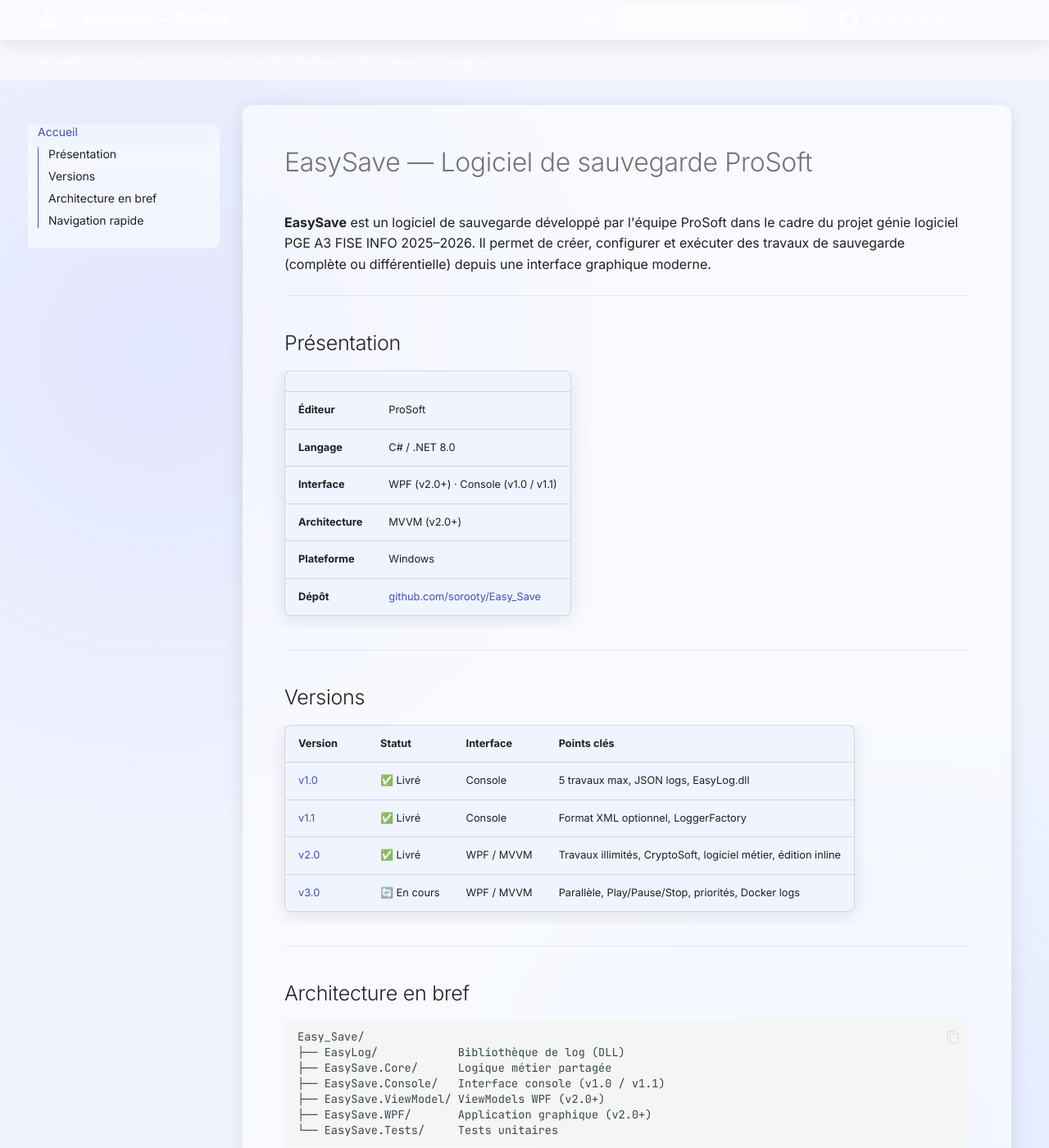
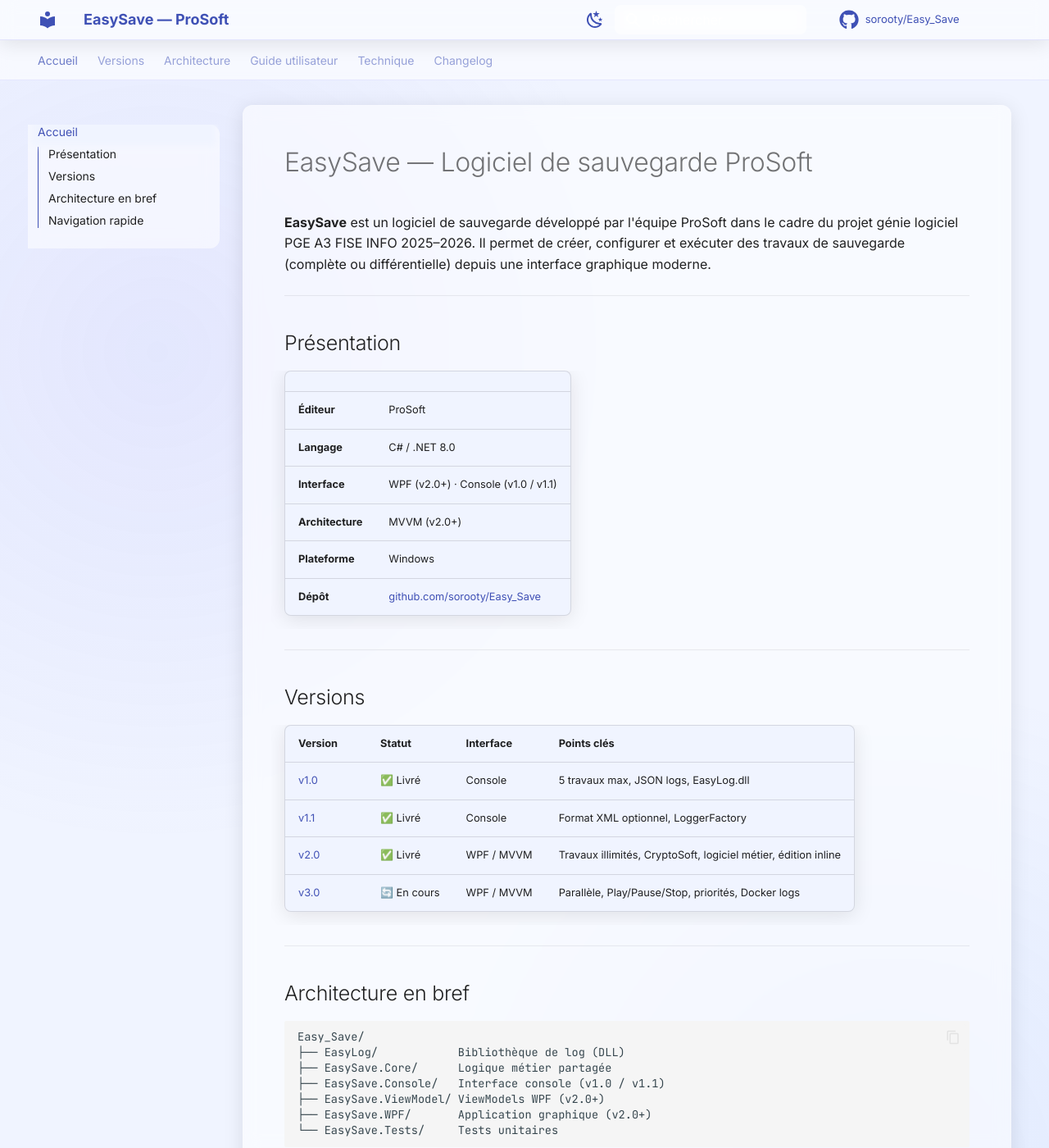
Before and after one commit to sorooty/Easy_Save, an MkDocs documentation site: the page built from docs/index.md, in a window 1280 px wide and 1400 px high. Shown: the whole window at 82% size. Built offline with MkDocs 1.6.1 and Material for MkDocs 9.7.7, drawn with Linux system fonts in a browser that asks for light colours; comment, search, counter and statistics services are not loaded.

Commit message:
fix(docs): fix header and tabs icons in light mode
Glass background is white/transparent — Material's default white icons
became invisible. Override color to indigo for header buttons, title,
and tab links when data-md-color-scheme=default.

```diff
--- a/docs/stylesheets/extra.css
+++ b/docs/stylesheets/extra.css
@@ -35,12 +35,30 @@
   background: var(--glass-bg-light);
   backdrop-filter: var(--glass-blur);
   -webkit-backdrop-filter: var(--glass-blur);
-  border-bottom: 1px solid var(--glass-border);
+  border-bottom: 1px solid rgba(99, 102, 241, 0.15);
   box-shadow: var(--glass-shadow);
+}
+
+/* Light mode: icons and title are white by default (designed for dark header).
+   Override to indigo so they're visible on the white/glass background. */
+[data-md-color-scheme="default"] .md-header {
+  color: #3f51b5;
+}
+
+[data-md-color-scheme="default"] .md-header__button,
+[data-md-color-scheme="default"] .md-header__title,
+[data-md-color-scheme="default"] .md-header__topic {
+  color: #3f51b5;
+}
+
+[data-md-color-scheme="default"] .md-header__button:hover {
+  color: #303f9f;
+  opacity: 1;
 }
 
 [data-md-color-scheme="slate"] .md-header {
   background: var(--glass-bg-dark);
+  border-bottom-color: rgba(255, 255, 255, 0.06);
 }
 
 /* ---------- Tabs glass ---------------------- */
@@ -48,7 +66,20 @@
   background: rgba(255, 255, 255, 0.45);
   backdrop-filter: var(--glass-blur);
   -webkit-backdrop-filter: var(--glass-blur);
-  border-bottom: 1px solid var(--glass-border);
+  border-bottom: 1px solid rgba(99, 102, 241, 0.12);
+}
+
+[data-md-color-scheme="default"] .md-tabs {
+  color: #3f51b5;
+}
+
+[data-md-color-scheme="default"] .md-tabs__link {
+  color: rgba(63, 81, 181, 0.75);
+}
+
+[data-md-color-scheme="default"] .md-tabs__link--active,
+[data-md-color-scheme="default"] .md-tabs__link:hover {
+  color: #3f51b5;
 }
 
 [data-md-color-scheme="slate"] .md-tabs {
```
